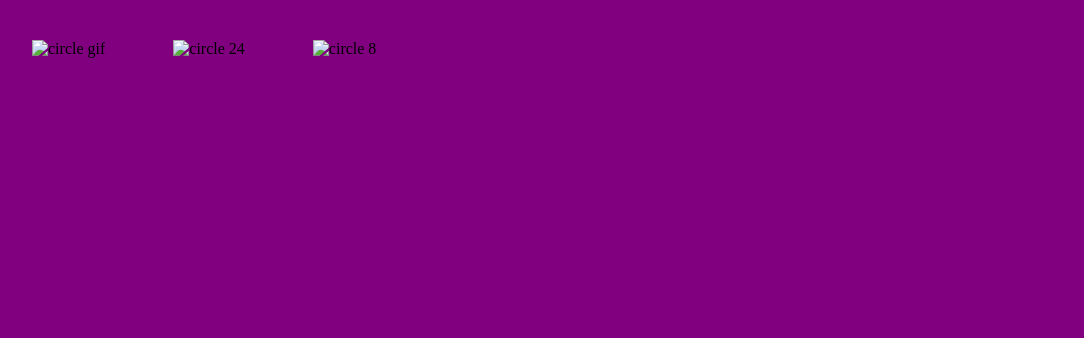
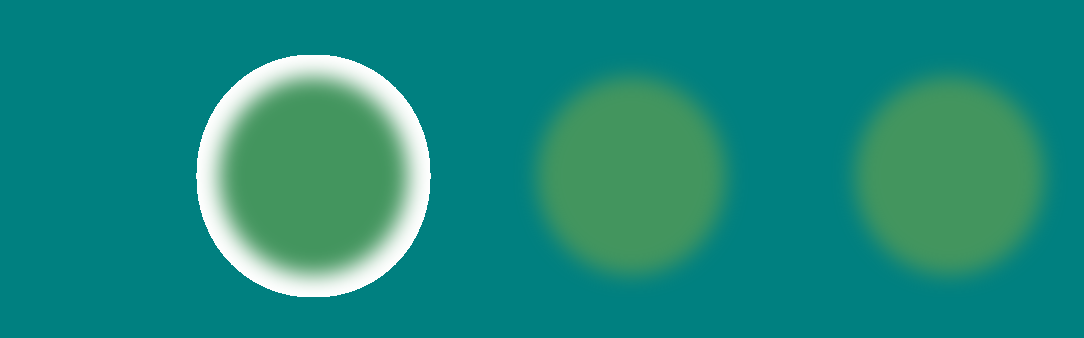
Before and after one commit to BaileyBG/AVT-217, a plain HTML site: page weekly/w3/24.html in a window 1280 px wide. Shown: the whole page, without its empty margins (8-1092 px from the left). Drawn offline with Linux system fonts and the light colour scheme.

Commit message:
Add files via upload

```diff
--- a/weekly/w3/24.html
+++ b/weekly/w3/24.html
@@ -1,17 +1,16 @@
-<!doctype html>
+<!DOCTYPE html>
 <html>
 <head>
-<meta charset="UTF-8">
-<title>transparency test</title>
-	<style>
-		body {background-color: purple;}
-		p {text-align: center;}
-		img {margin: 2em;}
-	</style>
+  <title>Transparency test</title>
+  <style>
+    body {background-color: teal;}
+    p {text-align: center;}
+    img {margin: 2em;}
+  </style>
 </head>
 <body>
-<img src="img/circle.gif" width="250" height="250" alt="circle gif"/> <!-- left -->
-<img src="img/circle24.png" width="250" height="250" alt="circle 24"/> <!-- center -->
-<img src="img/cirlce8.png" width="250" height="250" alt="circle 8"/> <!-- right -->
+  <p><img src="circle.gif" alt="">
+<img src="circle24.png" alt="">
+<img src="circle8.png" alt="">
 </body>
 </html>
```
